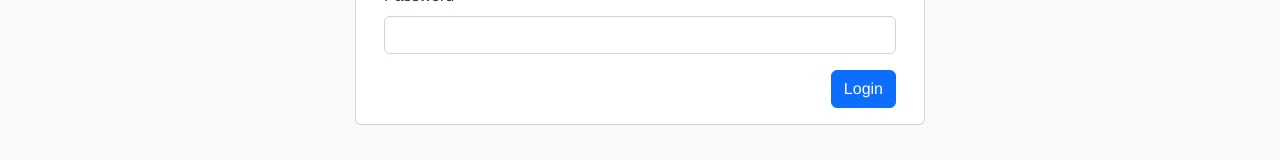
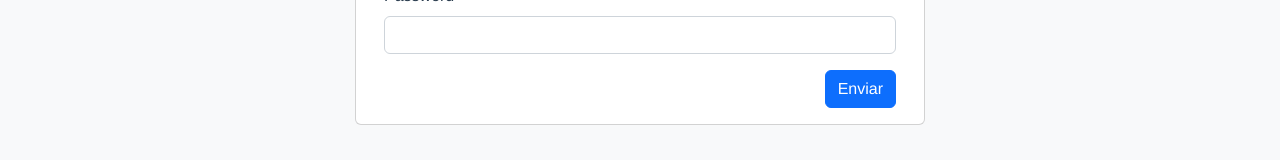
Before and after one commit to profBruno-UFC-Qx/qxd0020-manga-store, a Vue app in the folder frontend/: page /login in a window 1280 px wide. Shown: the part 255-415 px from the top of the page. Built offline with nearby package versions, Linux system fonts and the light colour scheme.

Commit message:
Melhorando a usabilidade do fomrmulário de login

```diff
--- a/frontend/src/views/Login.vue
+++ b/frontend/src/views/Login.vue
@@ -12,7 +12,9 @@ const route = useRoute()
 const validated = ref(false)
 const validationMessage = ref("")
 
-async function authenticate(){
+async function authenticate(event: InputEvent){
+    event.preventDefault()
+    event.stopPropagation()
     validated.value = true
     if(identifier.value && password.value) {
         const result = await store.authenticate(identifier.value, password.value)
@@ -54,10 +56,11 @@ async function authenticate(){
                             A senha é um campo obrigatório.
                         </div>
                     </div>
+                    <div class="mb-3">
+                        <input type="submit" class="float-end btn btn-primary" value="Enviar" @click="authenticate"/>
+                    </div>
                 </form>
-                <div class="mb-3">
-                    <a class="float-end btn btn-primary" @click="authenticate">Login</a>
-                </div>
+
             </div>
         </div>
     </div>
```
